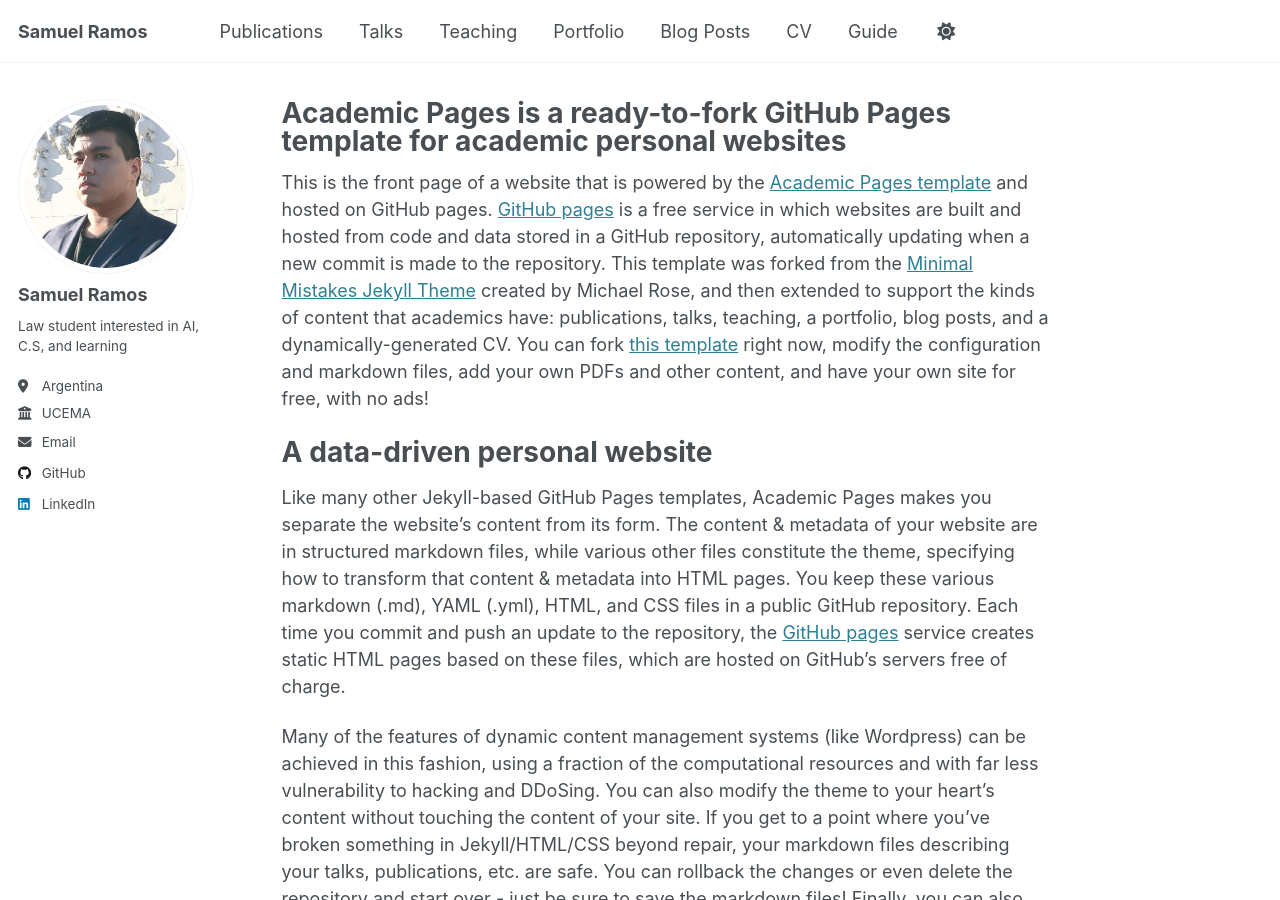
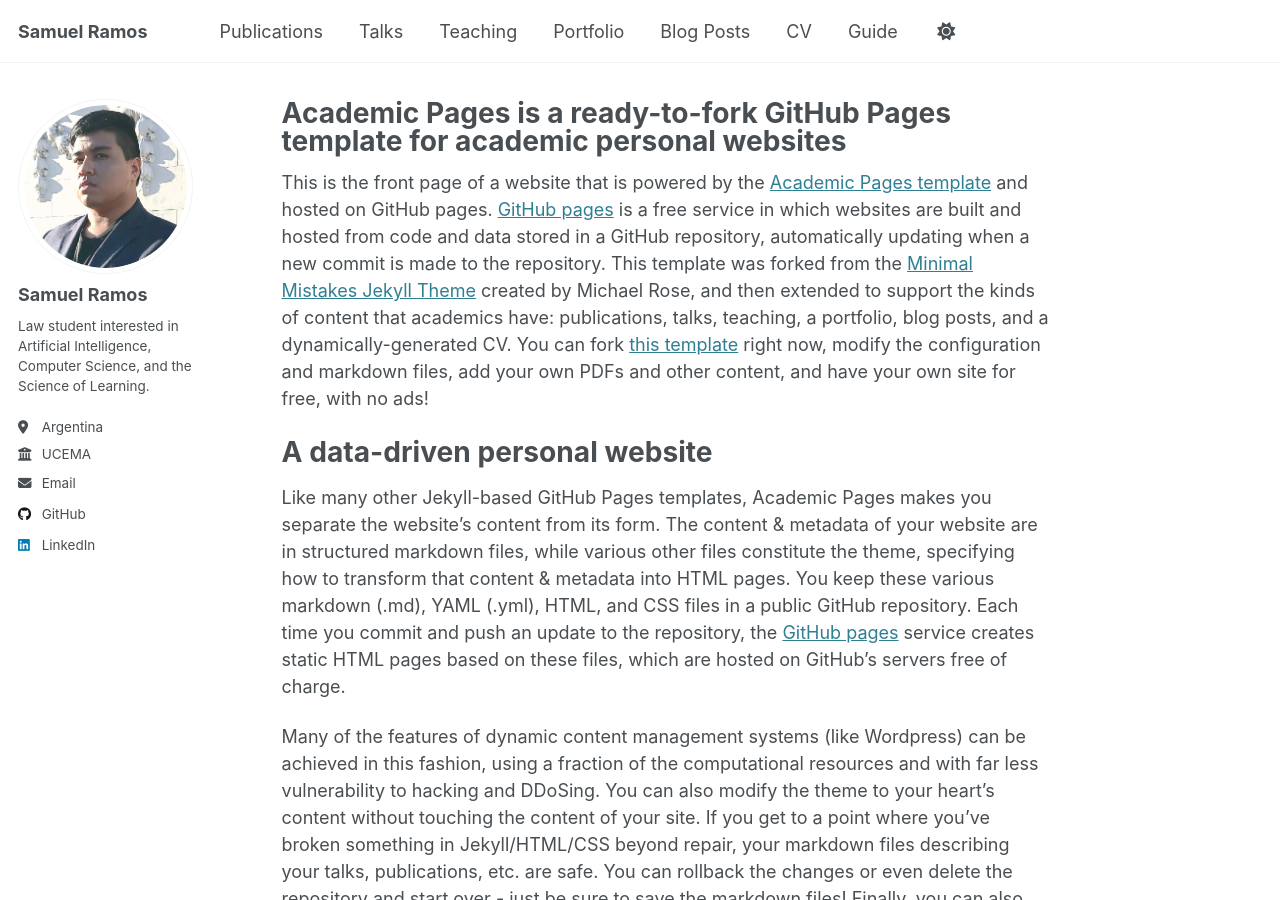
Before and after one commit to saiefr/saiefr.github.io, a Jekyll site: the page built from _pages/about.md, in a window 1280 px wide and 900 px high. Built offline with Jekyll 4.4.1, drawn with Linux system fonts in a browser that asks for light colours.

Commit message:
Update _config.yml

```diff
--- a/_config.yml
+++ b/_config.yml
@@ -24,7 +24,7 @@ author:
   # Biographic information
   avatar           : "profile.png"
   name             : "Samuel Ramos"
-  bio              : "Law student interested in AI, C.S, and learning"
+  bio              : "Law student interested in Artificial Intelligence, Computer Science, and the Science of Learning."
   location         : "Argentina"
   employer         : "UCEMA"
   uri              : # URL
```
